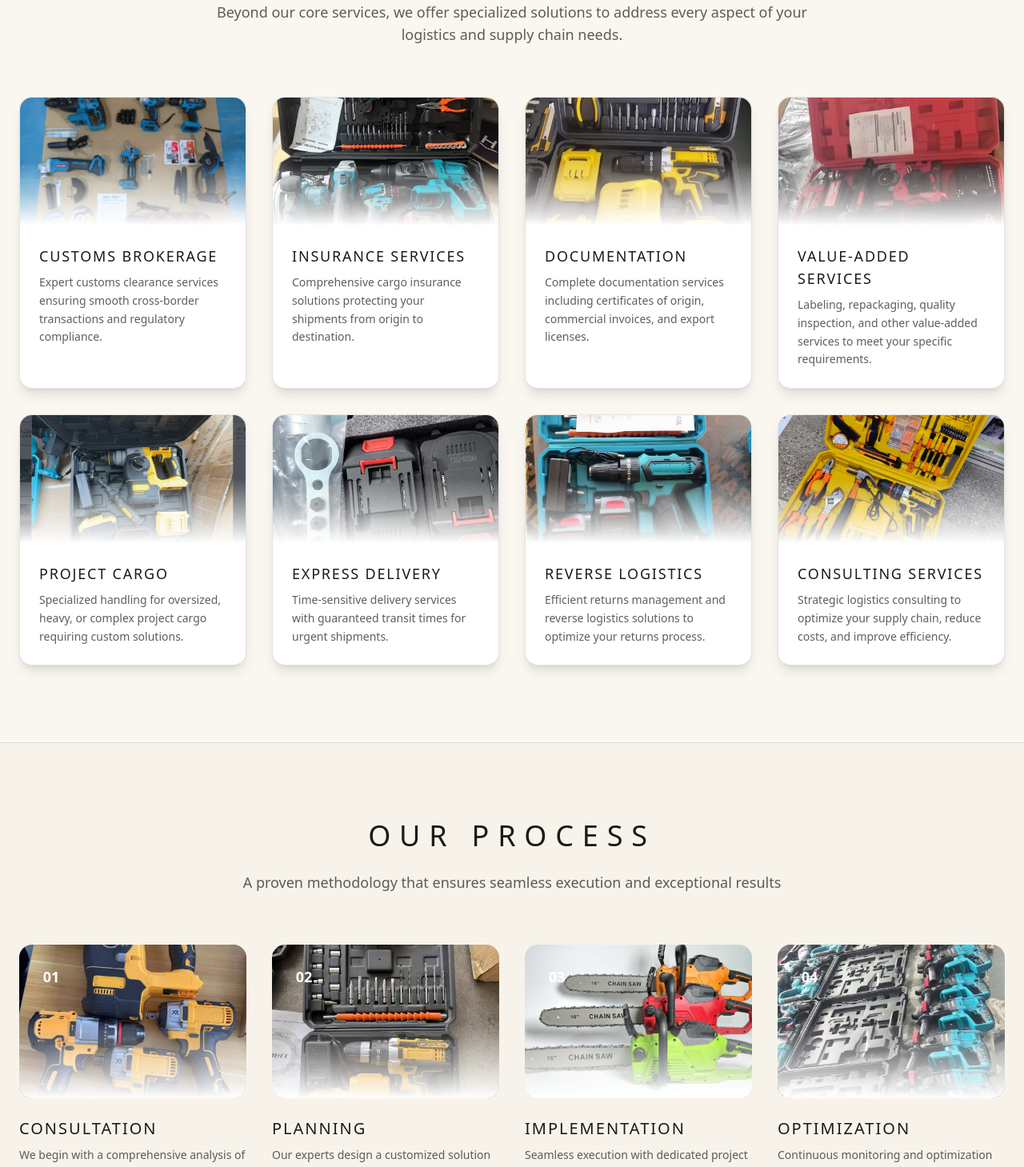
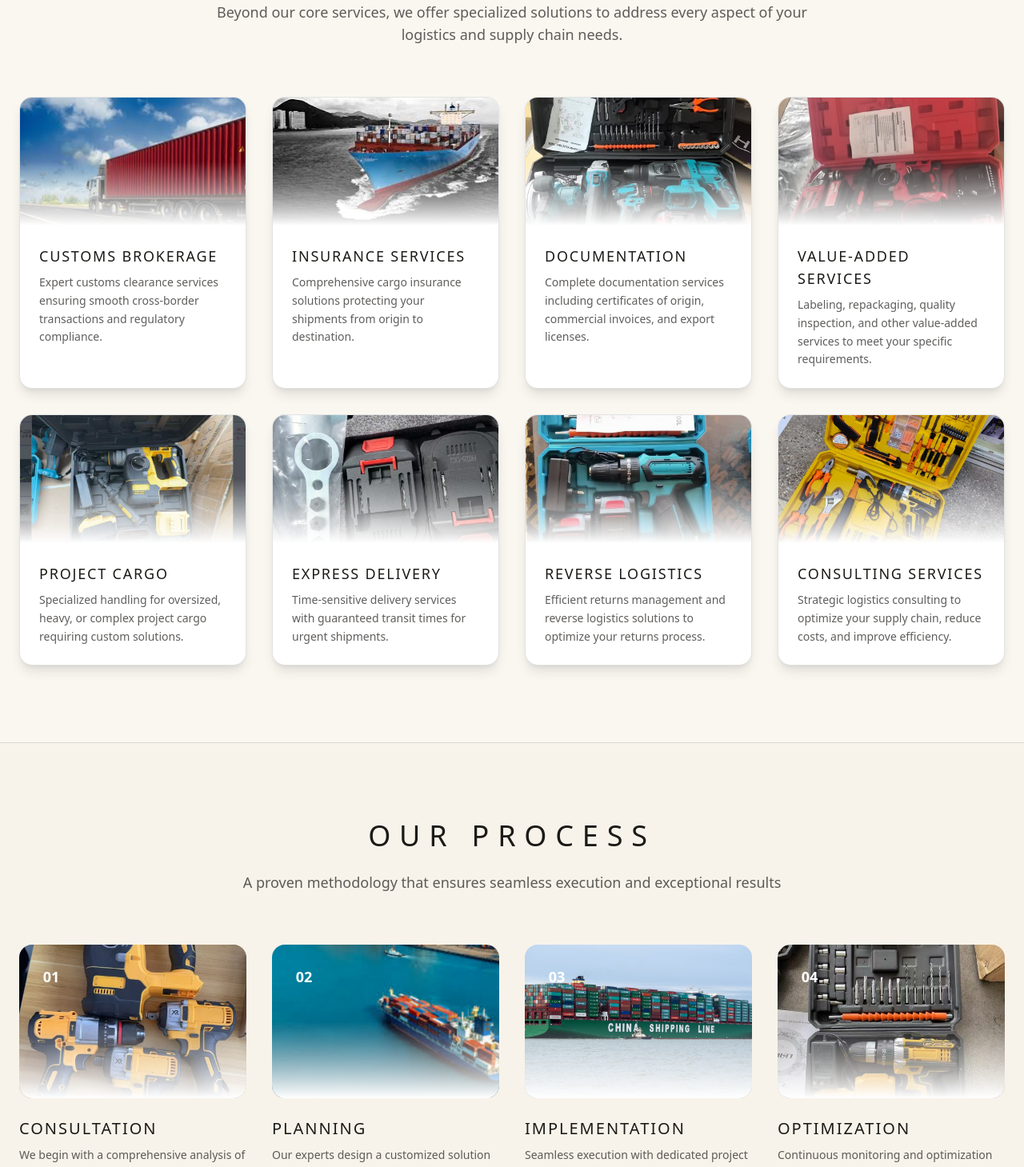
Before and after one commit to 4shk4n-code/Amertrading, a Next.js app: page /en/services in a window 1280 px wide. Shown: the part 2880-4339 px from the top of the page at 80% size. Built offline with nearby package versions, Linux system fonts and the light colour scheme; no server answers; a web font is replaced by a local one.

Commit message:
Update images to match content titles and descriptions across industries and services pages

```diff
--- a/src/app/[locale]/industries/page.tsx
+++ b/src/app/[locale]/industries/page.tsx
@@ -240,31 +240,31 @@ export default function IndustriesPage({
               {
                 title: "Customized Logistics Networks",
                 description: "We design logistics networks tailored to your industry's specific requirements, from temperature-controlled facilities for pharmaceuticals to secure warehouses for electronics.",
-                image: "/images/product9.jpeg",
+                image: "/images/hpage1.jpg",
                 stats: "98.5% Accuracy"
               },
               {
                 title: "Regulatory Compliance",
                 description: "Navigate complex regulatory environments with confidence. Our compliance experts ensure your operations meet all local and international standards across 28 markets.",
-                image: "/images/product10.jpeg",
+                image: "/images/hpage2.jpg",
                 stats: "100% Compliance Rate"
               },
               {
                 title: "Technology Integration",
                 description: "Leverage cutting-edge logistics technology including real-time tracking, automated inventory management, and predictive analytics to optimize your supply chain.",
-                image: "/images/product11.jpeg",
+                image: "/images/product6.jpeg",
                 stats: "24/7 Visibility"
               },
               {
                 title: "Scalable Infrastructure",
                 description: "Our infrastructure scales with your business. Whether you're a startup or a Fortune 500 company, we have the capacity and flexibility to support your growth.",
-                image: "/images/product12.jpeg",
+                image: "/images/hpage3.jpg",
                 stats: "Unlimited Scale"
               },
               {
                 title: "Risk Management",
                 description: "Comprehensive risk management strategies protect your supply chain from disruptions. We maintain contingency plans and alternative routes to ensure business continuity.",
-                image: "/images/product13.jpeg",
+                image: "/images/hpage4.jpg",
                 stats: "99.9% Uptime"
               },
               {
--- a/src/app/[locale]/services/page.tsx
+++ b/src/app/[locale]/services/page.tsx
@@ -214,17 +214,17 @@ export default function ServicesPage({
               {
                 title: "Customs Brokerage",
                 description: "Expert customs clearance services ensuring smooth cross-border transactions and regulatory compliance.",
-                image: "/images/product5.jpeg"
+                image: "/images/hpage1.jpg"
               },
               {
                 title: "Insurance Services",
                 description: "Comprehensive cargo insurance solutions protecting your shipments from origin to destination.",
-                image: "/images/product6.jpeg"
+                image: "/images/hpage2.jpg"
               },
               {
                 title: "Documentation",
                 description: "Complete documentation services including certificates of origin, commercial invoices, and export licenses.",
-                image: "/images/product7.jpeg"
+                image: "/images/product6.jpeg"
               },
               {
                 title: "Value-Added Services",
@@ -314,19 +314,19 @@ export default function ServicesPage({
                 step: "02",
                 title: "Planning",
                 description: "Our experts design a customized solution tailored to your specific requirements and industry standards.",
-                image: "/images/product1.jpeg"
+                image: "/images/hpage3.jpg"
               },
               {
                 step: "03",
                 title: "Implementation",
                 description: "Seamless execution with dedicated project managers ensuring every detail is handled perfectly.",
-                image: "/images/product2.jpeg"
+                image: "/images/hpage4.jpg"
               },
               {
                 step: "04",
                 title: "Optimization",
                 description: "Continuous monitoring and optimization to improve performance and reduce costs over time.",
-                image: "/images/product3.jpeg"
+                image: "/images/product1.jpeg"
               },
             ].map((process, index) => (
               <motion.div
```
